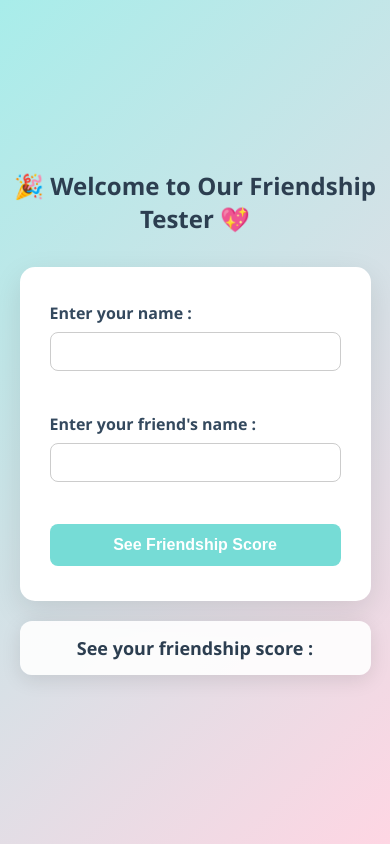
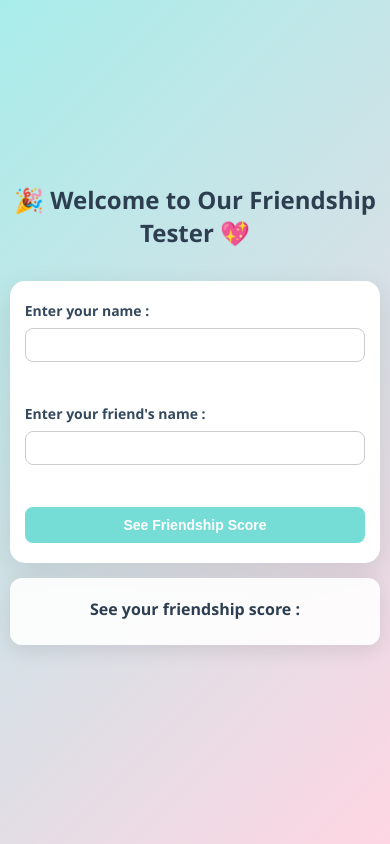
Before and after one commit to chandanivishw/Friendship-Tester, a plain HTML site: page index.html in a window 390 px wide. Drawn offline with Linux system fonts and the light colour scheme.

Commit message:
friendshipscore-webpage

```diff
--- a/style.css
+++ b/style.css
@@ -9,6 +9,7 @@
 h2{
     text-align: center;
     margin-bottom: 2rem;
+    margin-top: 2rem;
 }
 body {
     font-family: 'Segoe UI', Tahoma, Geneva, Verdana, sans-serif;
@@ -19,6 +20,9 @@ body {
     align-items: center;
     flex-direction: column;
     color: #2c3e50;
+    /* font-style: oblique; */
+    /* padding-bottom: 3rem; */
+    /* padding-top: 3rem; */
 }
 
 /* Container for form elements */
@@ -91,3 +95,52 @@ input[type="text"]:focus {
     font-size: 18px;
     color: #2c3e50;
 }
+/* Responsive adjustments */
+@media (max-width: 600px) {
+    body {
+        padding-top: 3rem;
+        padding-bottom: 3rem;
+    }
+
+    /* Keep container width flexible */
+    div:first-of-type,
+    #showScore {
+        width: 95%;
+        max-width: 95vw;
+        padding: 20px 15px;
+        margin-bottom: 15px;
+    }
+
+    /* Adjust font sizes for readability */
+    h2 {
+        font-size: 1.5rem;
+        margin-top: 2rem;
+    }
+
+    label {
+        font-size: 14px;
+    }
+
+    input[type="text"] {
+        font-size: 14px;
+        padding: 8px 10px;
+    }
+
+    #submit-btn {
+        font-size: 14px;
+        padding: 10px 15px;
+    }
+
+    #showScore h3 {
+        font-size: 16px;
+    }
+
+    /* Make sure no content gets cut off */
+    #showScore {
+        overflow-wrap: break-word; /* break long words */
+        word-wrap: break-word;
+        hyphens: auto;
+        padding-bottom: 25px; /* extra padding at bottom */
+        margin-bottom: 3rem;
+    }
+}
```
